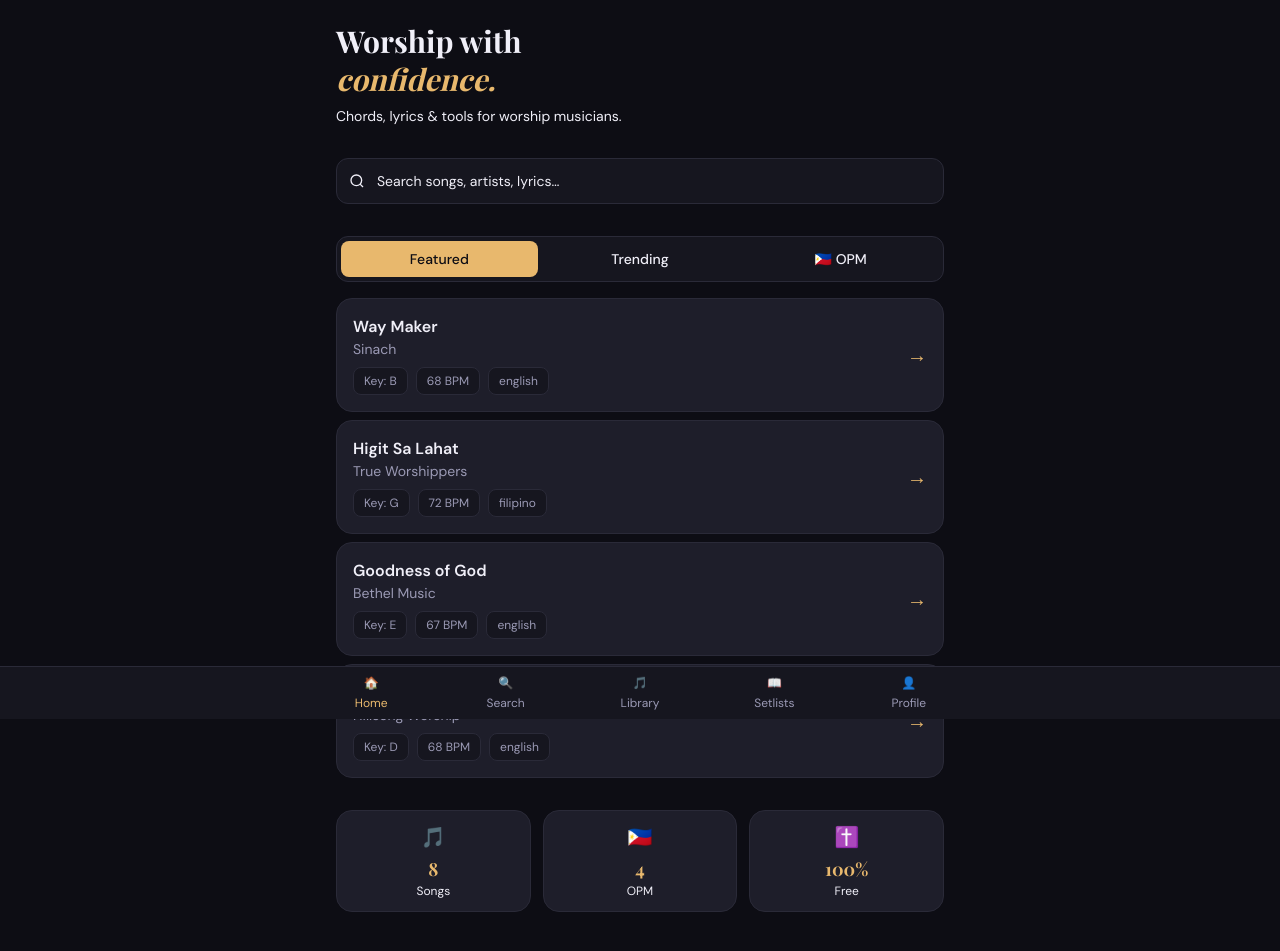
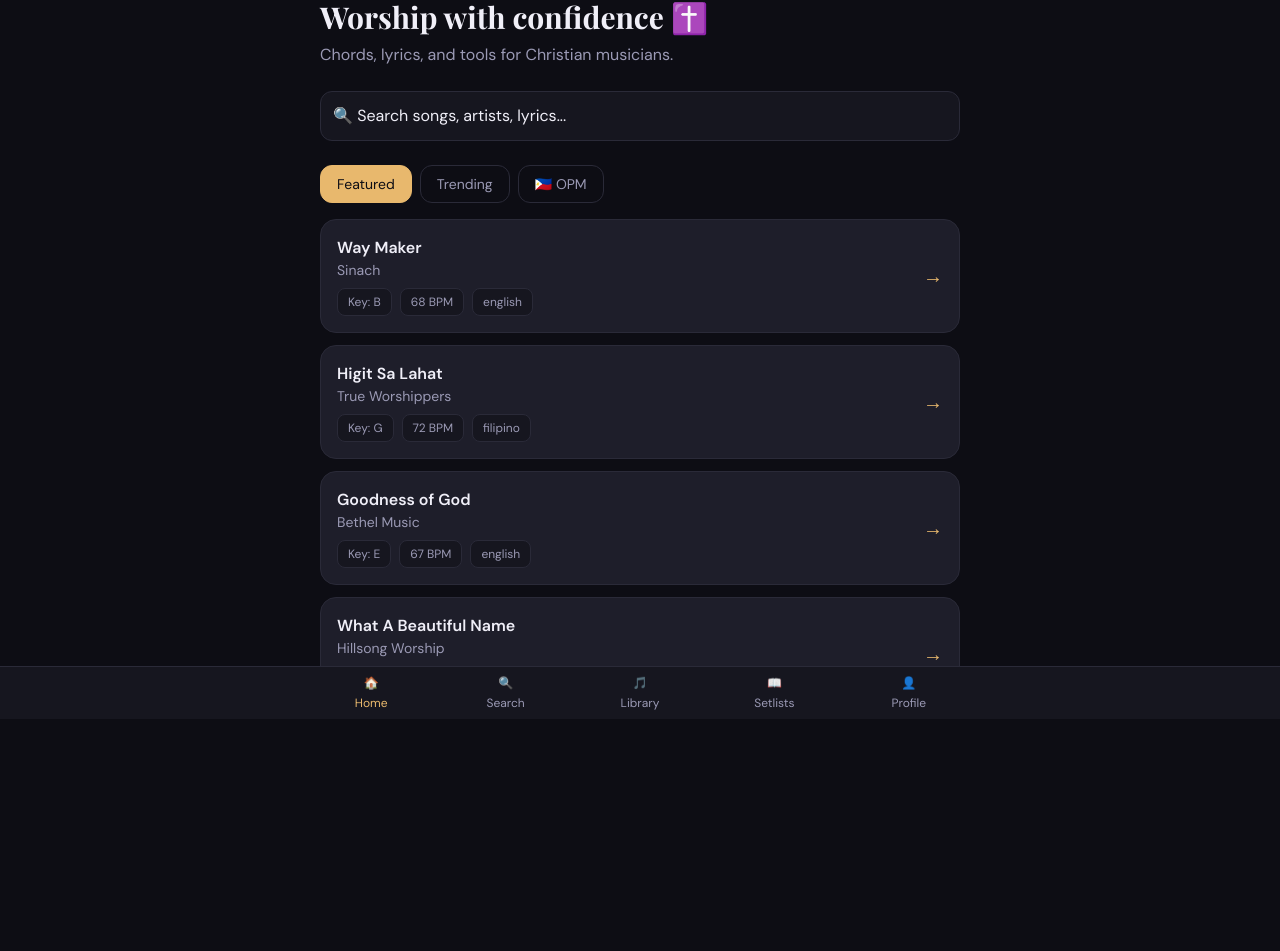
Before and after one commit to 2203831/promises-worship, a React (Create React App) app: page / in a window 1280 px wide. Shown: the part 81-1032 px from the top of the page. After the commit the page ends 912 px from the top, so only its background shows below. Built offline with nearby package versions, Linux system fonts and the light colour scheme; a web font is replaced by a local one.

Commit message:
Update Home.jsx

```diff
--- a/src/pages/Home.jsx
+++ b/src/pages/Home.jsx
@@ -3,17 +3,19 @@
 import { useApp } from "../context/AppContext";
 import SongCard from "../components/SongCard";
 
-//edited//
+export default function Home() {
+  const { songs, recentlyPlayed, favorites, getSongById } = useApp();
+  const [tab, setTab] = useState("featured");
 
-export default function Home() {
-  const { songs, recentlyPlayed, getSongById, favorites } = useApp();
-  const [activeTab, setActiveTab] = useState("featured");
+  const featured = songs.filter((s) => s.featured);
+  const trending = songs.filter((s) => s.trending);
+  const filipino = songs.filter((s) => s.filipinoSpotlight);
+  const recent = recentlyPlayed
+    .slice(0, 5)
+    .map((id) => getSongById(id))
+    .filter(Boolean);
 
-  const featured = songs.filter(s => s.featured);
-  const trending = songs.filter(s => s.trending);
-  const filipino = songs.filter(s => s.filipinoSpotlight);
-  const recent = recentlyPlayed.slice(0, 5).map(id => getSongById(id)).filter(Boolean);
-  const favSongs = songs.filter(s => favorites.includes(s.id));
+  const favSongs = songs.filter((s) => favorites.includes(s.id));
 
   const tabs = [
     { id: "featured", label: "Featured" },
@@ -21,101 +23,83 @@
     { id: "filipino", label: "🇵🇭 OPM" },
   ];
 
-  const tabSongs = { featured, trending, filipino };
+  const tabSongs = {
+    featured,
+    trending,
+    filipino,
+  };
 
   return (
-    <div className="px-4 py-6 max-w-2xl mx-auto animate-fade-in">
+    <div className="animate-fade-in">
+
       {/* Hero */}
-      <div className="mb-8">
-        <h1 className="font-display text-3xl font-bold text-worship-text leading-tight mb-1">
-          Worship with<br />
-          <span className="text-worship-accent italic">confidence.</span>
+      <div className="mb-6">
+        <h1 className="text-3xl font-display font-bold">
+          Worship with confidence ✝️
         </h1>
-        <p className="text-worship-muted text-sm mt-2">
-          Chords, lyrics & tools for worship musicians.
+
+        <p className="text-worship-text-muted mt-2">
+          Chords, lyrics, and tools for Christian musicians.
         </p>
       </div>
 
-      {/* Quick search bar */}
-      <Link to="/search" className="flex items-center gap-3 input mb-8 cursor-pointer hover:border-worship-accent transition-colors">
-        <svg xmlns="http://www.w3.org/2000/svg" className="w-4 h-4 text-worship-muted flex-shrink-0" viewBox="0 0 24 24" fill="none" stroke="currentColor" strokeWidth="2">
-          <circle cx="11" cy="11" r="8"/><line x1="21" y1="21" x2="16.65" y2="16.65"/>
-        </svg>
-        <span className="text-worship-muted text-sm">Search songs, artists, lyrics…</span>
+      {/* Search */}
+      <Link to="/search" className="block mb-6">
+        <div className="input">
+          🔍 Search songs, artists, lyrics...
+        </div>
       </Link>
 
       {/* Tabs */}
-      <div className="flex gap-1 p-1 bg-worship-surface rounded-xl mb-4 border border-worship-border">
-        {tabs.map(tab => (
+      <div className="flex gap-2 mb-4">
+        {tabs.map((t) => (
           <button
-            key={tab.id}
-            onClick={() => setActiveTab(tab.id)}
-            className={`flex-1 py-2 px-3 rounded-lg text-sm font-medium transition-all duration-200
-              ${activeTab === tab.id
-                ? "bg-worship-accent text-worship-bg shadow-sm"
-                : "text-worship-muted hover:text-worship-text"
+            key={t.id}
+            onClick={() => setTab(t.id)}
+            className={`px-4 py-2 rounded-xl border text-sm
+              ${
+                tab === t.id
+                  ? "bg-worship-accent text-worship-bg border-worship-accent"
+                  : "border-worship-border text-worship-text-muted"
               }`}
           >
-            {tab.label}
+            {t.label}
           </button>
         ))}
       </div>
 
-      {/* Tab content */}
-      <div className="space-y-2 mb-8">
-        {tabSongs[activeTab].map(song => (
+      {/* Songs */}
+      <div className="space-y-3 mb-6">
+        {tabSongs[tab].map((song) => (
           <SongCard key={song.id} song={song} />
         ))}
       </div>
 
       {/* Recently Played */}
       {recent.length > 0 && (
-        <section className="mb-8">
-          <div className="flex items-center gap-2 mb-3">
-            <svg xmlns="http://www.w3.org/2000/svg" className="w-4 h-4 text-worship-accent" viewBox="0 0 24 24" fill="none" stroke="currentColor" strokeWidth="2">
-              <circle cx="12" cy="12" r="10"/><polyline points="12 6 12 12 16 14"/>
-            </svg>
-            <h2 className="font-display font-semibold text-worship-text text-lg">Recently Played</h2>
-          </div>
-          <div className="card divide-y divide-worship-border/50">
-            {recent.map(song => (
+        <div className="mb-6">
+          <h2 className="font-semibold mb-3">Recently Played</h2>
+
+          <div className="space-y-2">
+            {recent.map((song) => (
               <SongCard key={song.id} song={song} compact />
             ))}
           </div>
-        </section>
+        </div>
       )}
 
       {/* Favorites */}
       {favSongs.length > 0 && (
-        <section className="mb-8">
-          <div className="flex items-center gap-2 mb-3">
-            <svg xmlns="http://www.w3.org/2000/svg" className="w-4 h-4 text-worship-accent" viewBox="0 0 24 24" fill="currentColor" stroke="currentColor" strokeWidth="0">
-              <path d="M20.84 4.61a5.5 5.5 0 0 0-7.78 0L12 5.67l-1.06-1.06a5.5 5.5 0 0 0-7.78 7.78l1.06 1.06L12 21.23l7.78-7.78 1.06-1.06a5.5 5.5 0 0 0 0-7.78z"/>
-            </svg>
-            <h2 className="font-display font-semibold text-worship-text text-lg">Your Favorites</h2>
-          </div>
-          <div className="card divide-y divide-worship-border/50">
-            {favSongs.map(song => (
+        <div>
+          <h2 className="font-semibold mb-3">Your Favorites ❤️</h2>
+
+          <div className="space-y-2">
+            {favSongs.map((song) => (
               <SongCard key={song.id} song={song} compact />
             ))}
           </div>
-        </section>
+        </div>
       )}
-
-      {/* Stats row */}
-      <div className="grid grid-cols-3 gap-3 mt-4">
-        {[
-          { label: "Songs", value: songs.length, icon: "🎵" },
-          { label: "OPM", value: songs.filter(s => s.language === "filipino").length, icon: "🇵🇭" },
-          { label: "Free", value: "100%", icon: "✝️" },
-        ].map(stat => (
-          <div key={stat.label} className="card p-3 text-center">
-            <div className="text-xl mb-1">{stat.icon}</div>
-            <div className="font-display font-bold text-worship-accent text-lg">{stat.value}</div>
-            <div className="text-worship-muted text-xs">{stat.label}</div>
-          </div>
-        ))}
-      </div>
     </div>
   );
 }
```
